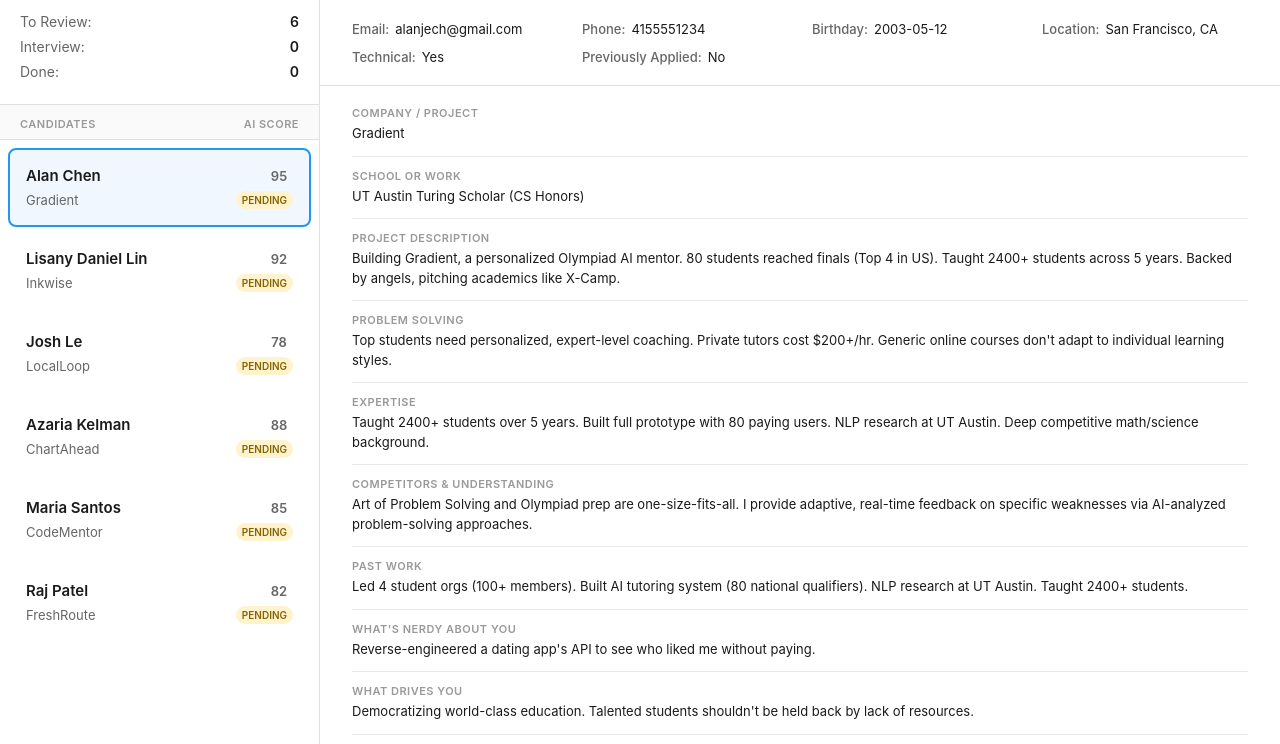
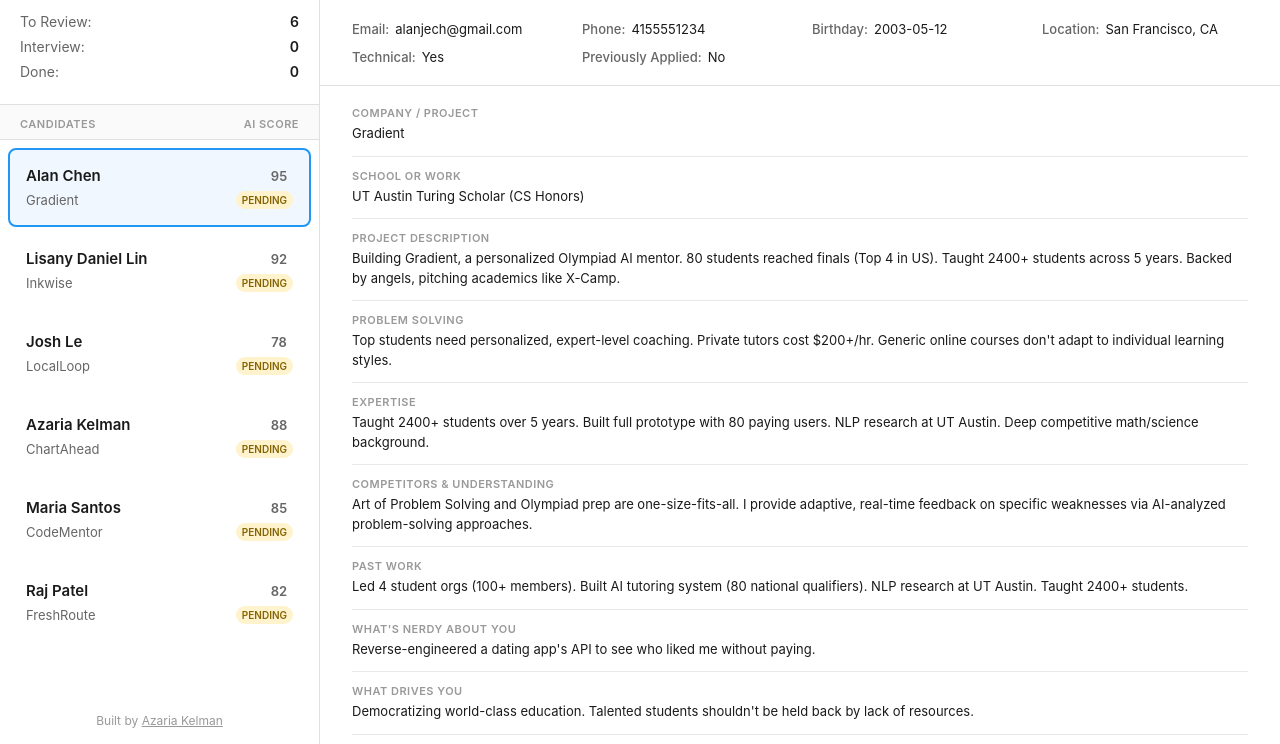
Before and after one commit to azariak/ApplicationsForCory, a plain HTML site: page index.html in a window 1280 px wide. Shown: the part 56-800 px from the top of the page. Drawn offline with Linux system fonts and the light colour scheme.

Commit message:
Added footer

```diff
--- a/index.html
+++ b/index.html
@@ -33,6 +33,9 @@
             </div>
             <div class="candidate-list" id="candidate-list">
                 <!-- Candidates will be populated here -->
+            </div>
+            <div class="sidebar-footer">
+                Built by <a href="https://azariak.com" target="_blank" rel="noopener noreferrer">Azaria Kelman</a>
             </div>
         </aside>
 
--- a/styles.css
+++ b/styles.css
@@ -118,6 +118,22 @@ body {
     flex: 1;
     overflow-y: auto;
     padding: 8px;
+}
+
+.sidebar-footer {
+    padding: 16px 20px;
+    text-align: center;
+    font-size: 12px;
+    color: var(--text-tertiary);
+}
+
+.sidebar-footer a {
+    color: var(--text-tertiary);
+    text-decoration: underline;
+}
+
+.sidebar-footer a:hover {
+    color: var(--text-secondary);
 }
 
 .candidate-item {
```
